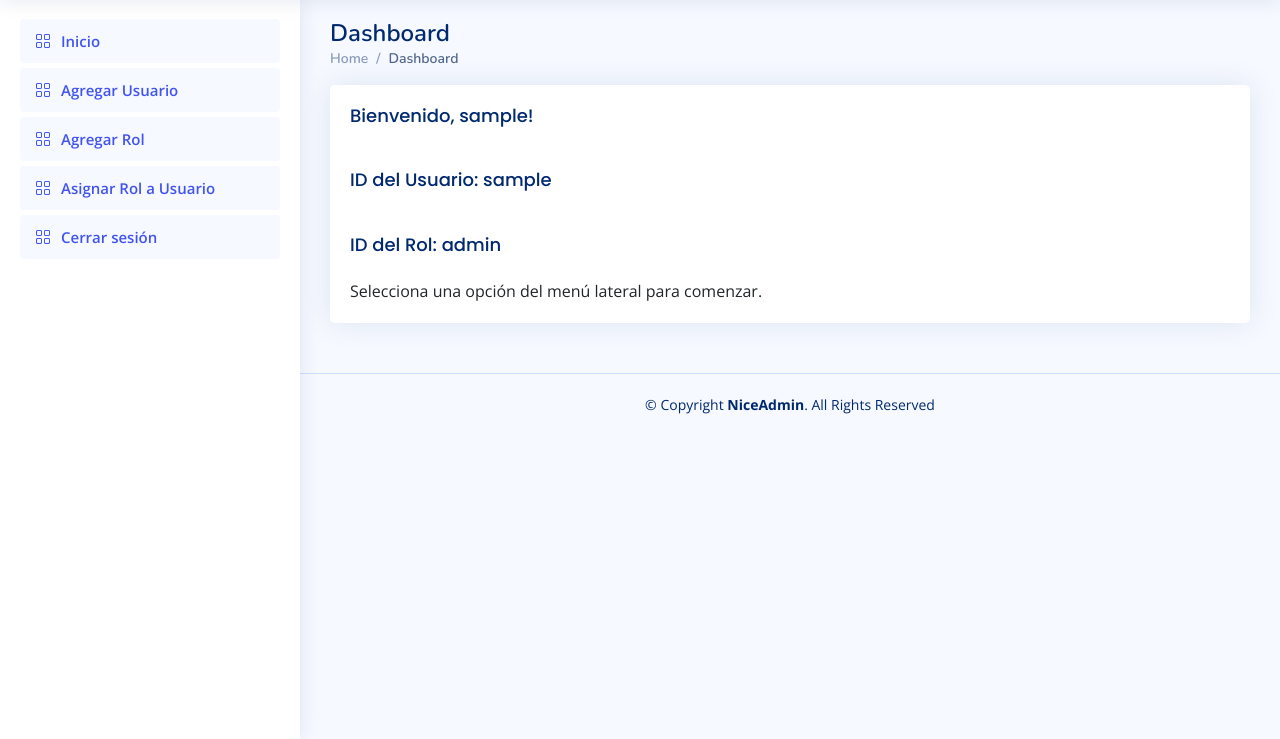
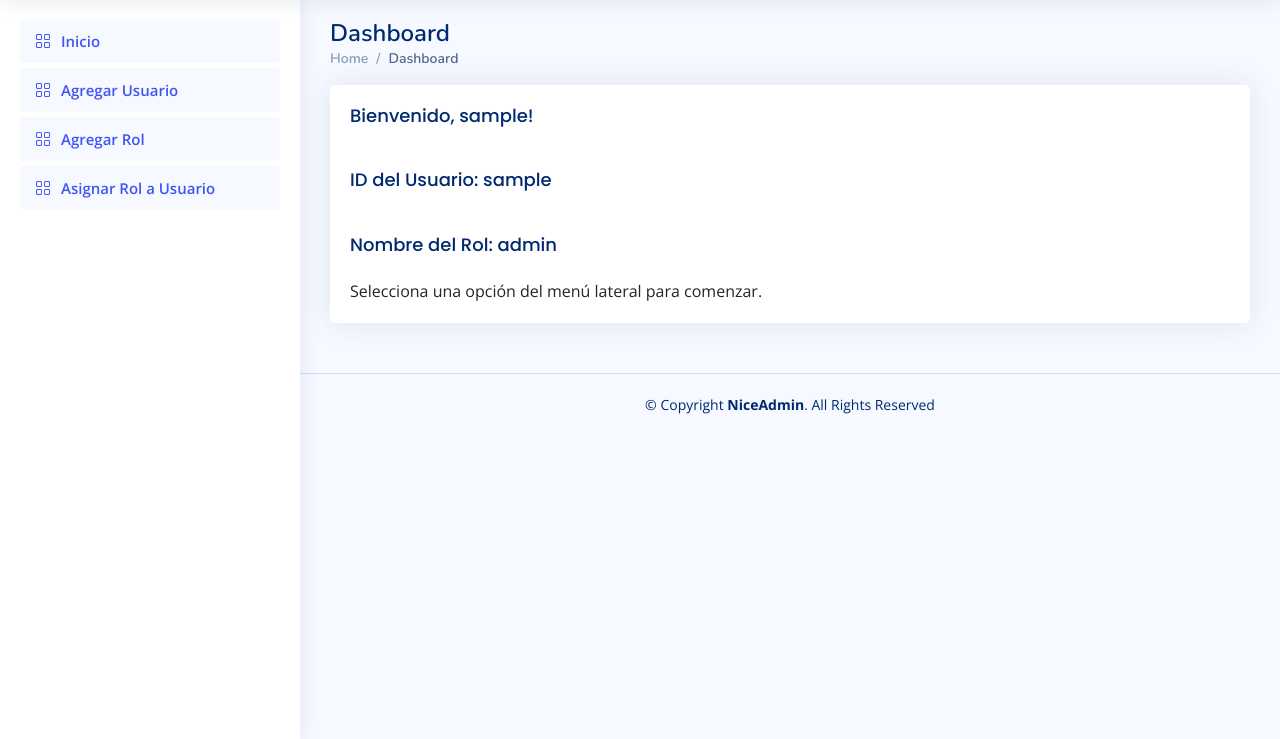
Before and after one commit to MrBrian04/BrayanNiceAdmin, a PHP site: page / in a window 1280 px wide. Shown: the part 61-800 px from the top of the page. Run offline with PHP 8.4, Linux system fonts and the light colour scheme; the visitor is signed in with stand-in values (Sample User, id 1).

Commit message:
Se Agrego el nombre del rol del usuario y se muestra en el home, tambien se elimino el boton de cerrar sesion en el sidebar y se cambio de lugar en el header

```diff
--- a/app/controladores/login.controller.php
+++ b/app/controladores/login.controller.php
@@ -15,13 +15,18 @@ class LoginController{
 
                 $idUser = $response["pk_id_user"];
 
-                $idRole = LoginModel::mdlVerifyRole($idUser);
+                $responseRole = LoginModel::mdlVerifyRole($idUser);
+
+                $fkIdRole = $responseRole["fk_id_role"];
+
+                $responseRoleName = LoginModel::mdlVerifyNameRole($fkIdRole);
 
                 session_start();
                 $_SESSION["authenticated"] = "ok";
                 $_SESSION["user_name"] = $response["user_name"];
                 $_SESSION["USER_ID"] = $response["pk_id_user"];
-                $_SESSION["ROLE_ID"] = $idRole["fk_id_role"];
+                $_SESSION["ROLE_ID"] = $responseRole["fk_id_role"];
+                $_SESSION["ROL_NAME"] = $responseRoleName["role_name"];
                 header("Location: index.php");
             }else{
                 echo '<div class="alert alert-danger text-center">Credenciales incorrectas</div>';
--- a/app/modelos/login.model.php
+++ b/app/modelos/login.model.php
@@ -27,4 +27,16 @@ class LoginModel{
 
     }
 
+    static public function mdlVerifyNameRole($roleId){
+
+        $sql = "SELECT role_name FROM roles WHERE pk_id_role = :roleid";
+
+        $stmt = Conexion::conectar()->prepare($sql);
+
+        $stmt->bindParam(":roleid", $roleId, PDO::PARAM_INT);
+        $stmt->execute();
+        return $stmt->fetch(PDO::FETCH_ASSOC);
+
+    }
+
 }
--- a/app/vistas/modulos/header.php
+++ b/app/vistas/modulos/header.php
@@ -33,13 +33,13 @@
           <ul class="dropdown-menu dropdown-menu-end dropdown-menu-arrow profile">
             <li class="dropdown-header">
               <h6><?php echo $_SESSION["user_name"] ?? "Usuario"; ?>!</h6>
-              <span>Web Designer</span>
+              <span><?php echo $_SESSION["ROL_NAME"] ?? "NULL"; ?></span>
             </li>
             <li>
               <hr class="dropdown-divider">
             </li>
             <li>
-              <a class="dropdown-item d-flex align-items-center" href="#">
+              <a class="dropdown-item d-flex align-items-center" href="exit">
                 <i class="bi bi-box-arrow-right"></i>
                 <span>Cerrar Sesion</span>
               </a>
--- a/app/vistas/modulos/home.php
+++ b/app/vistas/modulos/home.php
@@ -3,7 +3,7 @@
     <div class="card-body">
       <h5 class="card-title">Bienvenido, <?php echo $_SESSION["user_name"] ?? "Usuario"; ?>!</h5>
       <h5 class="card-title">ID del Usuario: <?php echo $_SESSION["USER_ID"] ?? "ROL"; ?></h5>
-      <h5 class="card-title">ID del Rol: <?php echo $_SESSION["ROLE_ID"] ?? "ROLE_ID"; ?></h5>
+      <h5 class="card-title">Nombre del Rol: <?php echo $_SESSION["ROL_NAME"] ?? "NULL"; ?></h5>
       <p class="card-text">Selecciona una opción del menú lateral para comenzar.</p>
     </div>
   </div>
--- a/app/vistas/modulos/sidebar.php
+++ b/app/vistas/modulos/sidebar.php
@@ -29,14 +29,6 @@
           <span>Asignar Rol a Usuario</span>
         </a>
       </li><!-- End Asignar Rol a Usuario Nav -->
-
-      <li class="nav-item">
-        <a class="nav-link " href="app/vistas/modulos/exit.php">
-          <i class="bi bi-grid"></i>
-          <span>Cerrar sesión</span>
-        </a>
-      </li><!-- End cerrar sesión -->
-
     </ul>
 
   </aside>
```
Also changed, not shown: app/vistas/modulos/exit.php (+6 -3 lines).
